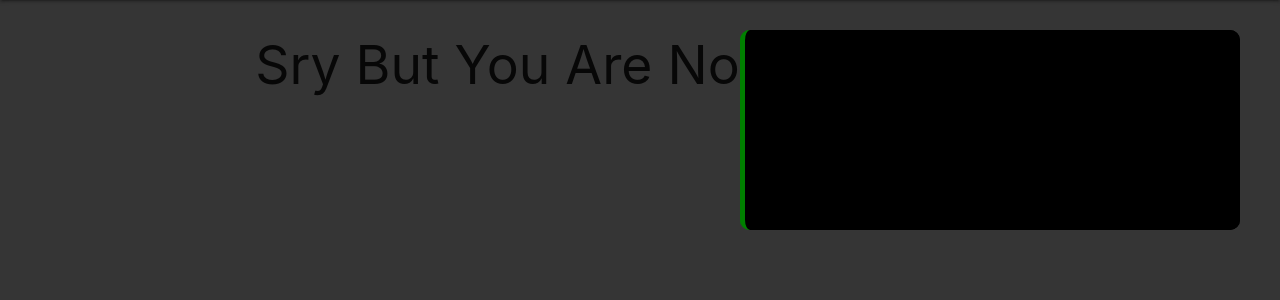
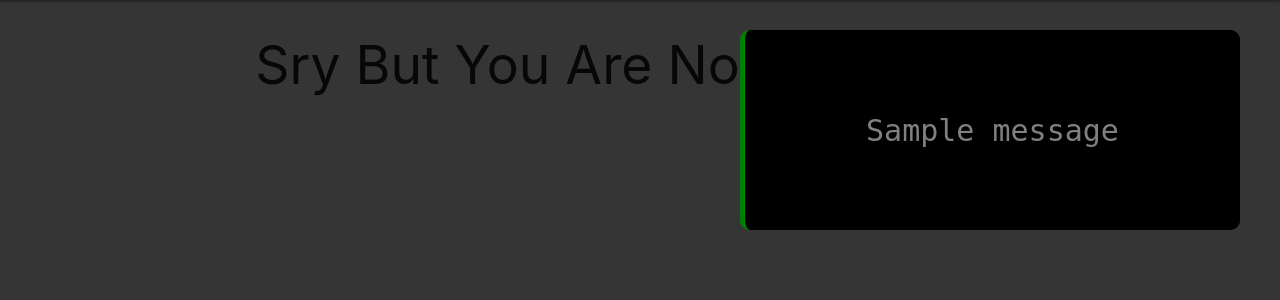
Before and after one commit to SadraTghvi/Email_Sender, a Django app: template Main/templates/form.html in a window 1280 px wide. Shown: the part 64-364 px from the top of the page. Run offline with Django 3.2, Linux system fonts and the light colour scheme; the template is opened without the code that fills it, so the values that code supplies are empty; tables that the repository leaves empty hold one stand-in row (values such as "Sample post"); one stand-in notice (Sample message) is shown.

Commit message:
class for applying css to message text

```diff
--- a/Main/templates/form.html
+++ b/Main/templates/form.html
@@ -4,8 +4,8 @@
 <div class="mt-5 pt-4">
     {% if messages %}
         {% for message in messages %}
-            <div class="alert alert-{{ message.tags }} alert-dismissible fade show" role="alert">
-                <h2 >{{ message }}</h2>
+            <div class="alert  alert-dismissible fade show"  role="alert">
+                <h2 class="h2" >{{ message }}</h2>
             </div>
         {% endfor %}
     {% endif %}
```
